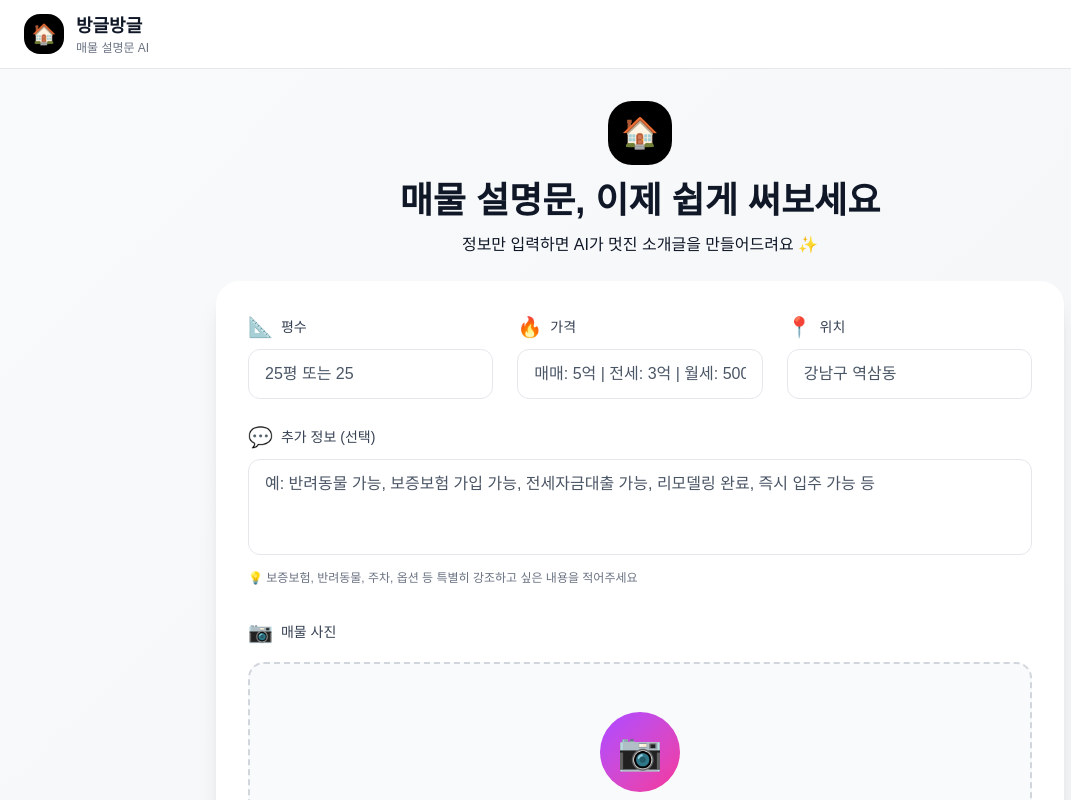
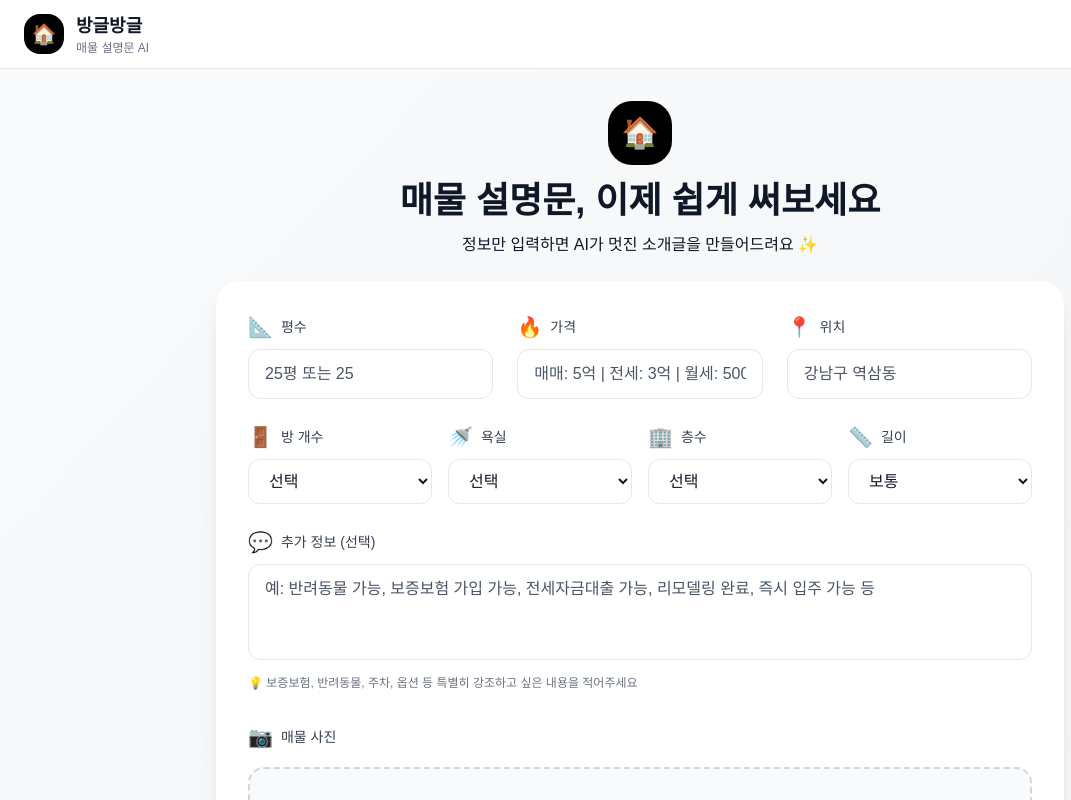
Before and after one commit to likebuttercream-beep/estate-ai, a Next.js app: page / in a window 1280 px wide. Shown: the top 800 px of the page, without its empty margins (0-1071 px from the left). Built offline with nearby package versions, Linux system fonts and the light colour scheme.

Commit message:
핵심 기능 추가 - 방/욕실/층수/길이 선택

```diff
--- a/app/api/generate/route.ts
+++ b/app/api/generate/route.ts
@@ -2,7 +2,7 @@ import { NextRequest, NextResponse } from 'next/server';
 
 export async function POST(req: NextRequest) {
   try {
-    const { area, price, location, tone, images, additionalInfo } = await req.json();
+    const { area, price, location, rooms, bathrooms, floor, length, tone, images, additionalInfo } = await req.json();
 
     if (!process.env.GEMINI_API_KEY) {
       return NextResponse.json(
@@ -144,6 +144,9 @@ ${price}
 매물 정보:
 - 위치: ${location}
 - 평수: ${area}
+${rooms ? `- 방 개수: ${rooms}` : ''}
+${bathrooms ? `- 욕실: ${bathrooms}` : ''}
+${floor ? `- 층수: ${floor}` : ''}
 - 가격/거래 유형: ${price}
 ${additionalInfo ? `- 추가 정보: ${additionalInfo}` : ''}
 ${imageInstructions}
@@ -161,6 +164,12 @@ ${imageInstructions}
 - "25" → 25평
 - "25평" → 25평
 - "82.5" → 약 25평
+
+설명문 길이:
+${length === 'short' ? '- 4-5줄로 간결하게 작성' : length === 'long' ? '- 8-9줄로 상세하게 작성' : '- 5-6줄로 작성'}
+
+필수 준수사항:
+1. 거래 유형을 명확히 표시 (매매/전세/월세/반전세/단기)
 
 필수 준수사항:
 1. 거래 유형을 명확히 표시 (매매/전세/월세/반전세/단기)
--- a/app/page.tsx
+++ b/app/page.tsx
@@ -9,6 +9,10 @@ export default function Home() {
     area: '',
     price: '',
     location: '',
+    rooms: '',
+    bathrooms: '',
+    floor: '',
+    length: 'normal',
     additionalInfo: ''
   });
   const [description, setDescription] = useState('');
@@ -65,6 +69,10 @@ export default function Home() {
           area: propertyInfo.area,
           price: propertyInfo.price,
           location: propertyInfo.location,
+          rooms: propertyInfo.rooms,
+          bathrooms: propertyInfo.bathrooms,
+          floor: propertyInfo.floor,
+          length: propertyInfo.length,
           additionalInfo: propertyInfo.additionalInfo,
           tone: tone || 'normal',
           images: imagesBase64,
@@ -165,6 +173,81 @@ export default function Home() {
                 className="w-full px-4 py-3 border border-gray-200 rounded-xl focus:outline-none focus:ring-2 focus:ring-purple-400 focus:border-transparent transition-all placeholder:text-gray-600 text-gray-900"
               />
             </div>
+          </div>
+           {/* 상세 정보 */}
+        <div className="grid grid-cols-2 md:grid-cols-4 gap-4 mb-6">
+          <div>
+            <label className="flex items-center text-sm font-medium text-gray-700 mb-2">
+              <span className="text-xl mr-2">🚪</span>
+              방 개수
+            </label>
+            <select
+              value={propertyInfo.rooms}
+              onChange={(e) => setPropertyInfo({...propertyInfo, rooms: e.target.value})}
+              className="w-full px-4 py-3 bg-white border border-gray-200 rounded-xl text-gray-900 focus:outline-none focus:ring-2 focus:ring-purple-400 focus:border-transparent transition-all"
+            >
+              <option value="">선택</option>
+              <option value="원룸">원룸</option>
+              <option value="1개">1개</option>
+              <option value="2개">2개</option>
+              <option value="3개">3개</option>
+              <option value="4개 이상">4개 이상</option>
+            </select>
+          </div>
+
+          <div>
+            <label className="flex items-center text-sm font-medium text-gray-700 mb-2">
+              <span className="text-xl mr-2">🚿</span>
+              욕실
+            </label>
+            <select
+              value={propertyInfo.bathrooms}
+              onChange={(e) => setPropertyInfo({...propertyInfo, bathrooms: e.target.value})}
+              className="w-full px-4 py-3 bg-white border border-gray-200 rounded-xl text-gray-900 focus:outline-none focus:ring-2 focus:ring-purple-400 focus:border-transparent transition-all"
+            >
+              <option value="">선택</option>
+              <option value="1개">1개</option>
+              <option value="2개">2개</option>
+              <option value="3개 이상">3개 이상</option>
+            </select>
+          </div>
+
+          <div>
+            <label className="flex items-center text-sm font-medium text-gray-700 mb-2">
+              <span className="text-xl mr-2">🏢</span>
+              층수
+            </label>
+            <select
+              value={propertyInfo.floor}
+              onChange={(e) => setPropertyInfo({...propertyInfo, floor: e.target.value})}
+              className="w-full px-4 py-3 bg-white border border-gray-200 rounded-xl text-gray-900 focus:outline-none focus:ring-2 focus:ring-purple-400 focus:border-transparent transition-all"
+            >
+              <option value="">선택</option>
+              <option value="반지하">반지하</option>
+              <option value="1층">1층</option>
+              <option value="2층">2층</option>
+              <option value="3-5층">3-5층</option>
+              <option value="6-10층">6-10층</option>
+              <option value="고층">고층</option>
+              <option value="옥탑">옥탑</option>
+            </select>
+          </div>
+
+          <div>
+            <label className="flex items-center text-sm font-medium text-gray-700 mb-2">
+              <span className="text-xl mr-2">📏</span>
+              길이
+            </label>
+            <select
+              value={propertyInfo.length}
+              onChange={(e) => setPropertyInfo({...propertyInfo, length: e.target.value})}
+              className="w-full px-4 py-3 bg-white border border-gray-200 rounded-xl text-gray-900 focus:outline-none focus:ring-2 focus:ring-purple-400 focus:border-transparent transition-all"
+            >
+              <option value="short">짧게</option>
+              <option value="normal">보통</option>
+              <option value="long">길게</option>
+            </select>
+              </div>
           </div>
 
           <div className="mb-8">
```
